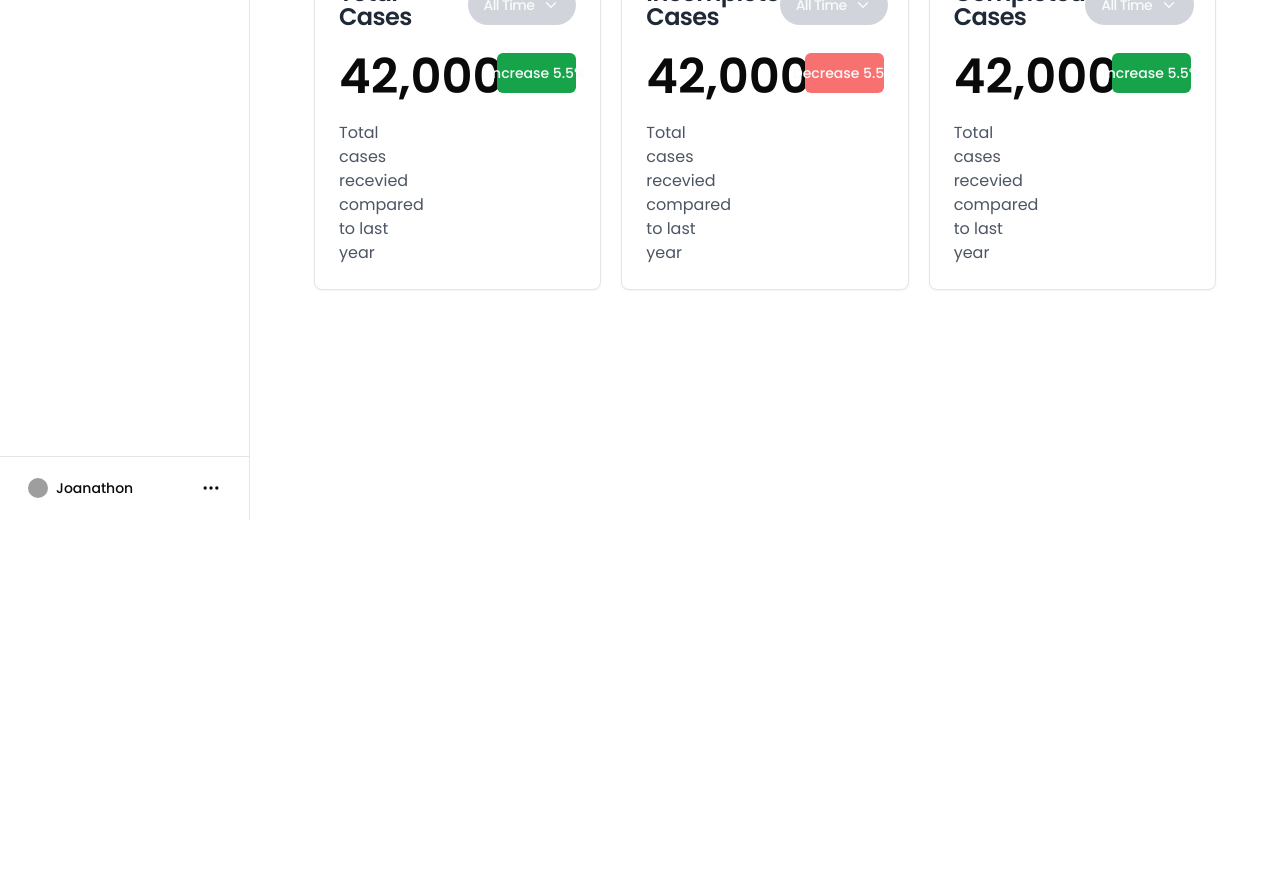
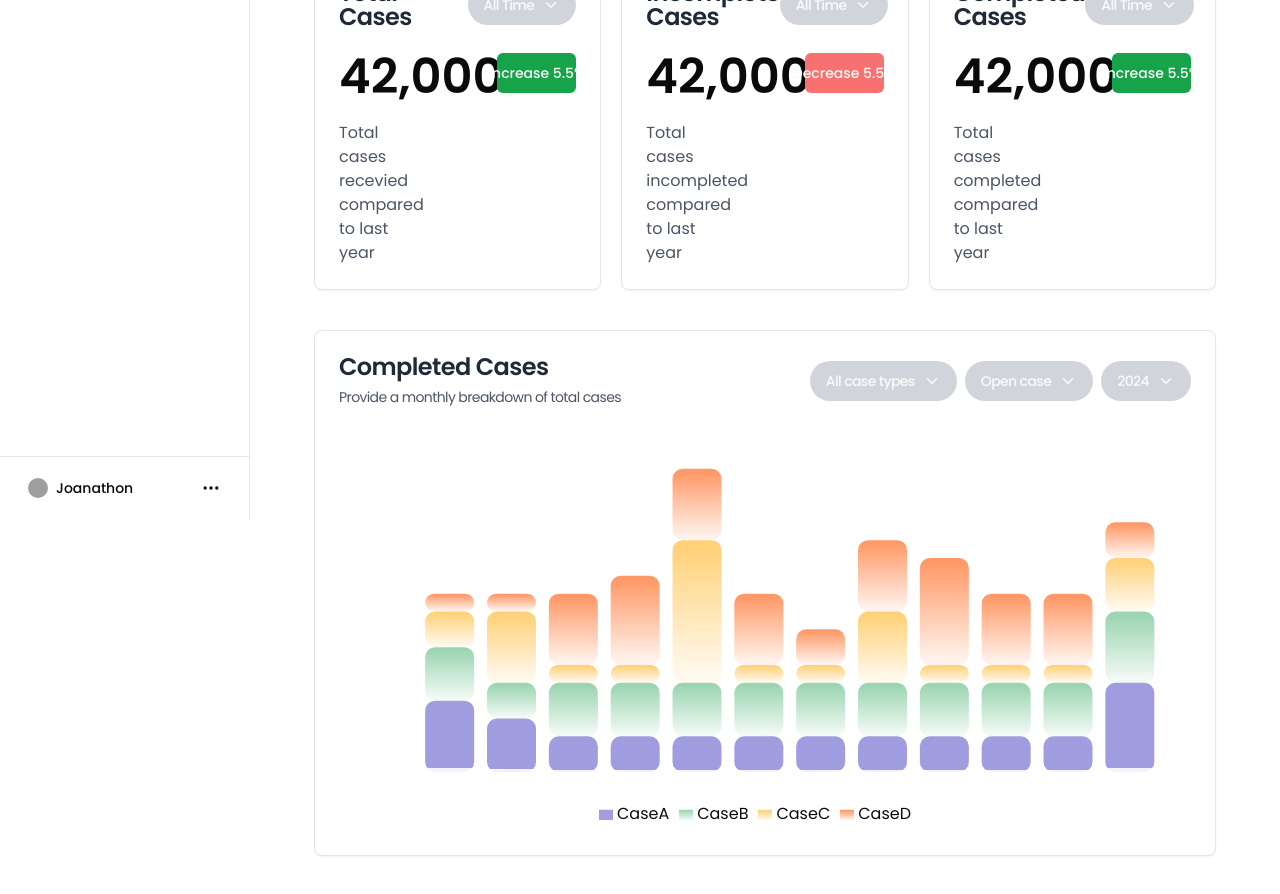
Before and after one commit to nu5rim3/Succen, a React (Vite) app: page /dashboard in a window 1280 px wide. Shown: the part 280-1174 px from the top of the page. Before the commit the page ends 800 px from the top, so only its background shows below. Built offline with nearby package versions, Linux system fonts and the light colour scheme; grey boxes are pictures that could not be loaded.

Commit message:
feat: added rechart added

```diff
--- a/package.json
+++ b/package.json
@@ -29,6 +29,7 @@
     "react-hook-form": "^7.52.0",
     "react-hot-toast": "^2.4.1",
     "react-router-dom": "^6.23.1",
+    "recharts": "^2.12.7",
     "sort-by": "^1.2.0",
     "tailwind-merge": "^2.3.0",
     "tailwindcss-animate": "^1.0.7",
--- /dev/null
+++ b/src/components/CaseAnalyticsChart.tsx
@@ -0,0 +1,89 @@
+import React from 'react';
+import {
+    BarChart, Bar, XAxis, YAxis,
+    // CartesianGrid,
+    Tooltip, Legend, ResponsiveContainer,
+    TooltipProps,
+} from 'recharts';
+import { ValueType, NameType } from 'recharts/types/component/DefaultTooltipContent';
+
+interface DataItem {
+    month: string;
+    CaseA: number;
+    CaseB: number;
+    CaseC: number;
+    CaseD: number;
+}
+
+const data: DataItem[] = [
+    { month: 'Jan 2024', CaseA: 40, CaseB: 30, CaseC: 20, CaseD: 10 },
+    { month: 'Feb 2024', CaseA: 30, CaseB: 20, CaseC: 40, CaseD: 10 },
+    { month: 'Mar 2024', CaseA: 20, CaseB: 30, CaseC: 10, CaseD: 40 },
+    { month: 'Apr 2024', CaseA: 20, CaseB: 30, CaseC: 10, CaseD: 50 },
+    { month: 'May 2024', CaseA: 20, CaseB: 30, CaseC: 80, CaseD: 40 },
+    { month: 'Jun 2024', CaseA: 20, CaseB: 30, CaseC: 10, CaseD: 40 },
+    { month: 'Jul 2024', CaseA: 20, CaseB: 30, CaseC: 10, CaseD: 20 },
+    { month: 'Aug 2024', CaseA: 20, CaseB: 30, CaseC: 40, CaseD: 40 },
+    { month: 'Sep 2024', CaseA: 20, CaseB: 30, CaseC: 10, CaseD: 60 },
+    { month: 'Oct 2024', CaseA: 20, CaseB: 30, CaseC: 10, CaseD: 40 },
+    { month: 'Nov 2024', CaseA: 20, CaseB: 30, CaseC: 10, CaseD: 40 },
+    { month: 'Dec 2024', CaseA: 50, CaseB: 40, CaseC: 30, CaseD: 20 },
+];
+
+const CustomTooltip: React.FC<TooltipProps<ValueType, NameType>> = ({ active, payload, label }) => {
+    if (active && payload && payload.length) {
+        return (
+            <div className="bg-white p-2 rounded shadow-lg">
+                <p className="font-semibold">{label}</p>
+                {payload.map((entry, index) => (
+                    <p key={`item-${index}`} className="text-sm">{`${entry.name}: ${entry.value}`}</p>
+                ))}
+            </div>
+        );
+    }
+
+    return null;
+};
+
+const CaseAnalyticsChart: React.FC = () => {
+    return (
+        <ResponsiveContainer width="100%" height={400}>
+            <BarChart
+                data={data}
+                margin={{
+                    top: 20, right: 30, left: 20, bottom: 5,
+                }}
+            >
+                {/* <CartesianGrid strokeDasharray="3 3" className="stroke-current text-gray-200" /> */}
+                <XAxis dataKey="month" className="stroke-current text-gray-600 hidden" />
+                <YAxis className="stroke-current text-gray-600 hidden" />
+                <Tooltip content={<CustomTooltip />} />
+                <Legend />
+                <defs>
+                    <linearGradient id="colorCaseA" x1="0" y1="0" x2="0" y2="1">
+                        <stop offset="95%" stopColor="#8884d8" stopOpacity={0.8} />
+                        <stop offset="95%" stopColor="#8884d8" stopOpacity={0.1} />
+                    </linearGradient>
+                    <linearGradient id="colorCaseB" x1="0" y1="0" x2="0" y2="1">
+                        <stop offset="5%" stopColor="#82ca9d" stopOpacity={0.8} />
+                        <stop offset="95%" stopColor="#82ca9d" stopOpacity={0.1} />
+                    </linearGradient>
+                    <linearGradient id="colorCaseC" x1="0" y1="0" x2="0" y2="1">
+                        <stop offset="5%" stopColor="#ffc658" stopOpacity={0.8} />
+                        <stop offset="95%" stopColor="#ffc658" stopOpacity={0.1} />
+                    </linearGradient>
+                    <linearGradient id="colorCaseD" x1="0" y1="0" x2="0" y2="1">
+                        <stop offset="5%" stopColor="#ff8042" stopOpacity={0.8} />
+                        <stop offset="95%" stopColor="#ff8042" stopOpacity={0.1} />
+                    </linearGradient>
+                </defs>
+                <Bar dataKey="CaseA" stackId="a" fill="url(#colorCaseA)" radius={10} />
+                <Bar dataKey="CaseB" stackId="a" fill="url(#colorCaseB)" radius={10} />
+                <Bar dataKey="CaseC" stackId="a" fill="url(#colorCaseC)" radius={10} />
+                <Bar dataKey="CaseD" stackId="a" fill="url(#colorCaseD)" radius={10} />
+            </BarChart>
+        </ResponsiveContainer>
+    );
+}
+
+export default CaseAnalyticsChart;
--- a/src/pages/Dashboard.tsx
+++ b/src/pages/Dashboard.tsx
@@ -1,3 +1,4 @@
+import CaseAnalyticsChart from "@/components/CaseAnalyticsChart"
 import { Button } from "@/components/ui/button"
 import { Card, CardContent, CardHeader, CardTitle } from "@/components/ui/card"
 import { ChevronDown } from "lucide-react"
@@ -42,7 +43,7 @@ const Dashboard = () => {
                         <div className="grid grid-cols-1 sm:grid-cols-3">
                             <div className="col-span-2 mr-20">
                                 <h2 className="text-5xl font-semibold mb-5">42,000</h2>
-                                <p className="text-gray-600">Total cases recevied compared to last year</p>
+                                <p className="text-gray-600">Total cases incompleted compared to last year</p>
                             </div>
                             <Button className="bg-red-400">Decrease 5.5%</Button>
                         </div>
@@ -61,7 +62,7 @@ const Dashboard = () => {
                         <div className="grid grid-cols-1 sm:grid-cols-3">
                             <div className="col-span-2 mr-20">
                                 <h2 className="text-5xl font-semibold mb-5">42,000</h2>
-                                <p className="text-gray-600">Total cases recevied compared to last year</p>
+                                <p className="text-gray-600">Total cases completed compared to last year</p>
                             </div>
                             <Button className="bg-green-600">Increase 5.5%</Button>
                         </div>
@@ -69,6 +70,26 @@ const Dashboard = () => {
                     </CardContent>
                 </Card>
             </div>
+            <Card>
+                <CardHeader>
+                    <CardTitle className="flex justify-between items-center">
+                        <div>
+                            <p className="text-gray-800 mb-2">Completed Cases</p>
+                            <p className="text-sm font-normal text-gray-600">Provide a monthly breakdown of total cases</p>
+                        </div>
+
+                        <div className="flex gap-2">
+                            <Button className="flex justify-between gap-2 bg-gray-300 rounded-full">All case types <ChevronDown size={18} /></Button>
+                            <Button className="flex justify-between gap-2 bg-gray-300 rounded-full">Open case <ChevronDown size={18} /></Button>
+                            <Button className="flex justify-between gap-2 bg-gray-300 rounded-full">2024 <ChevronDown size={18} /></Button>
+                        </div>
+                    </CardTitle>
+
+                </CardHeader>
+                <CardContent>
+                    <CaseAnalyticsChart />
+                </CardContent>
+            </Card>
         </div>
     )
 }
```
Also changed, not shown: 1 other file (tests, documents, lock files or other folders).
